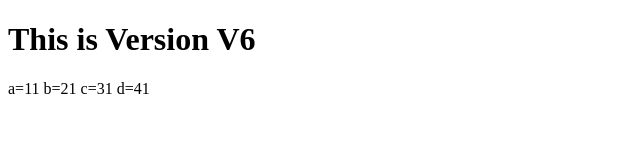
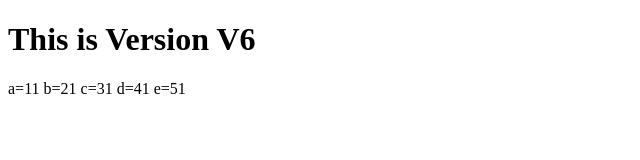
Before and after one commit to shivam0786tab/git, a plain HTML site: page index.html in a window 1280 px wide. Shown: the full height of the page, 0-640 px from the left. Drawn offline with Linux system fonts and the light colour scheme.

Commit message:
Add variable 'e' with value 51 to index.html

```diff
--- a/index.html
+++ b/index.html
@@ -12,6 +12,7 @@
     b=21
     c=31
     d=41
+    e=51
 
 </body>
 </html>
```
